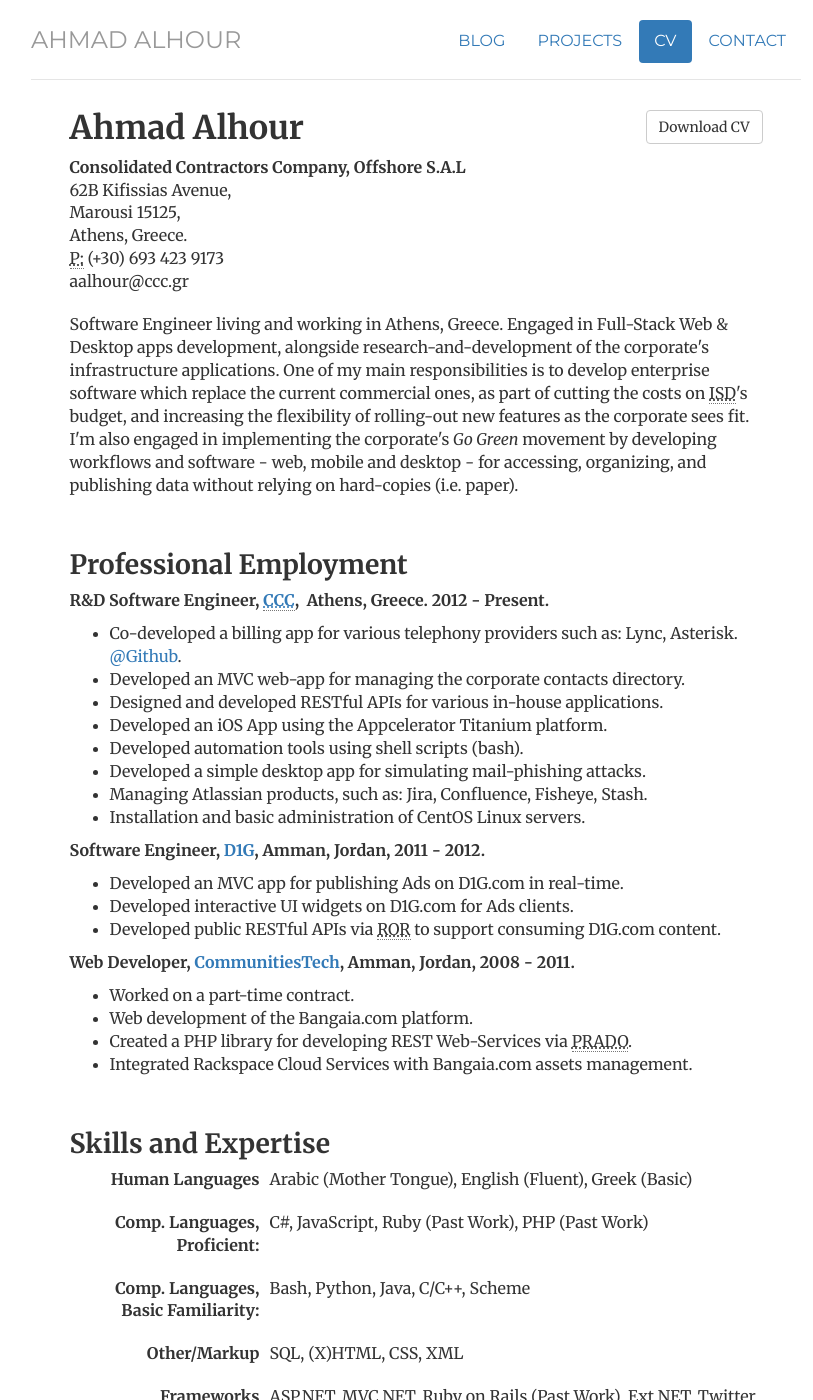
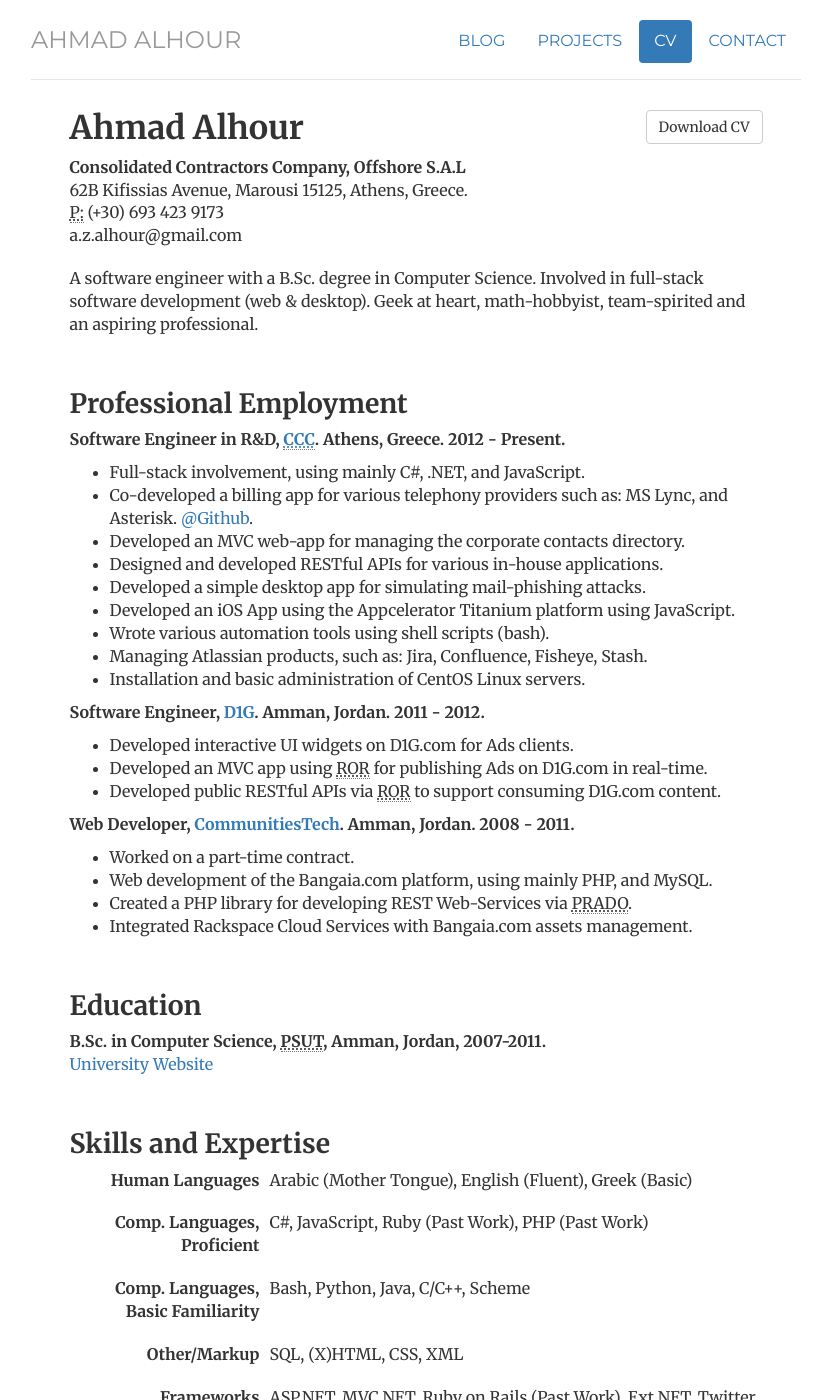
Before and after one commit to aalhour/aalhour.github.io, a Jekyll site: the page built from cv/index.html, in a window 1280 px wide and 1400 px high. Shown: the whole window, without its empty margins (224-1037 px from the left). Built offline with Jekyll 4.4.1, drawn with Linux system fonts in a browser that asks for light colours; some of the changed text lies outside the part shown.

Commit message:
Text updates.

```diff
--- a/cv/index.html
+++ b/cv/index.html
@@ -15,57 +15,66 @@
 		<h1><span itemprop="name">Ahmad Alhour</span></h1>
 		<address>
 			<span itemprop="affiliation"><strong>Consolidated Contractors Company, Offshore S.A.L</strong><br></span>
-			62B Kifissias Avenue,<br/>
-			Marousi 15125,<br/>
-			Athens, Greece.<br/>
+			62B Kifissias Avenue, Marousi 15125, Athens, Greece.<br/>
 			<abbr title="Phone">P:</abbr> (+30) 693 423 9173<br>
-			<span class="obfuscate">rg.ccc@ruohlaa</span>
+			<span class="obfuscate">moc.liamg@ruohla.z.a</span>
 		</address>
 	</div>
 
-	<p>Software Engineer living and working in Athens, Greece. Engaged in Full-Stack Web &amp; Desktop apps development, alongside research-and-development of the corporate's infrastructure applications. One of my main responsibilities is to develop enterprise software which replace the current commercial ones, as part of cutting the costs on <abbr title="Information Systems Department">ISD</abbr>'s budget, and increasing the flexibility of rolling-out new features as the corporate sees fit. I'm also engaged in implementing the corporate's <em>Go Green</em> movement by developing workflows and software - web, mobile and desktop - for accessing, organizing, and publishing data without relying on hard-copies (i.e. paper).</p>
+	<p>A software engineer with a B.Sc. degree in Computer Science. Involved in full-stack software development (web &amp; desktop). Geek at heart, math-hobbyist, team-spirited and an aspiring professional.</p>
 
 	<br/>
+
 	<!-- WORK HISTORY -->
-
 	<h2>Professional Employment</h2>
 
 	<!-- Employer -->
 	<p>
-		<strong>R&amp;D Software Engineer, <a target="_blank" href="http://www.ccc.me"><abbr title="Consolidated Contractors Company, offshore S.A.L">CCC</abbr></a>,&nbsp; Athens, Greece. 2012 - Present.</strong>
+		<strong>Software Engineer in R&amp;D, <a target="_blank" href="http://www.ccc.me"><abbr title="Consolidated Contractors Company, Offshore S.A.L">CCC</abbr></a>. Athens, Greece. 2012 - Present.</strong>
 	</p>
-
 	<ul>
-		<li>Co-developed a billing app for various telephony providers such as: Lync, Asterisk. <a target="_blank" href="https://github.com/Software-Repos/iBill">@Github</a>.</li>
+		<li>Full-stack involvement, using mainly C#, .NET, and JavaScript.</li>
+		<li>Co-developed a billing app for various telephony providers such as: MS Lync, and Asterisk. <a target="_blank" href="https://github.com/Software-Repos/iBill">@Github</a>.</li>
 		<li>Developed an MVC web-app for managing the corporate contacts directory.</a></li>
 		<li>Designed and developed RESTful APIs for various in-house applications.</li>
-		<li>Developed an iOS App using the Appcelerator Titanium platform.</li>
-		<li>Developed automation tools using shell scripts (bash).</li>
 		<li>Developed a simple desktop app for simulating mail-phishing attacks.</li>
+		<li>Developed an iOS App using the Appcelerator Titanium platform using JavaScript.</li>
+		<li>Wrote various automation tools using shell scripts (bash).</li>
 		<li>Managing Atlassian products, such as: Jira, Confluence, Fisheye, Stash.</li>
 		<li>Installation and basic administration of CentOS Linux servers.</li>
 	</ul>
 
 	<!-- Employer -->
-	<p><strong>Software Engineer, <a target="_blank" href="http://www.d1g.com">D1G</a>, Amman, Jordan, 2011 - 2012.</strong></p>
+	<p><strong>Software Engineer, <a target="_blank" href="http://www.d1g.com">D1G</a>. Amman, Jordan. 2011 - 2012.</strong></p>
 	<ul>
-		<li>Developed an MVC app for publishing Ads on D1G.com in real-time.</li>
 		<li>Developed interactive UI widgets on D1G.com for Ads clients.</li>
+		<li>Developed an MVC app using <abbr title="Ruby On Rails">ROR</abbr> for publishing Ads on D1G.com in real-time.</li>
 		<li>Developed public RESTful APIs via <abbr title="Ruby On Rails">ROR</abbr> to support consuming D1G.com content.</li>
 	</ul>
 
 	<!-- Employer -->
-	<p><strong>Web Developer, <a target="_blank" href="http://www.communitiestech.com/">CommunitiesTech</a>, Amman, Jordan, 2008 - 2011.</strong></p>
+	<p><strong>Web Developer, <a target="_blank" href="http://www.communitiestech.com/">CommunitiesTech</a>. Amman, Jordan. 2008 - 2011.</strong></p>
 	<ul>
 		<li>Worked on a part-time contract.</li>
-		<li>Web development of the Bangaia.com platform.</li>
+		<li>Web development of the Bangaia.com platform, using mainly PHP, and MySQL.</li>
 		<li>Created a PHP library for developing REST Web-Services via <abbr title="PHP PRADO Framework">PRADO</abbr>.</li>
 		<li>Integrated Rackspace Cloud Services with Bangaia.com assets management.</li>
 	</ul>
 
+	<br/>
+
+	<!-- Education -->
+	<h2>Education</h2>
+
+	<p>
+		<strong>B.Sc. in Computer Science, <abbr title="Princess Sumaya University for Technology">PSUT</abbr>,&nbsp;Amman, Jordan, 2007-2011.</strong>
+		<br/>
+		<a target="_blank" href="http://www.psut.edu.jo/">University Website</a>
+	</p>
+
 	<br />
+
 	<!-- SKILLS -->
-
 	<h2>Skills and Expertise</h2>
 	<dl class="dl-horizontal">
 		<dt>Human Languages</dt>
@@ -73,12 +82,12 @@
 	</dl>
 
 	<dl class="dl-horizontal">
-		<dt>Comp. Languages,<br />Proficient:</dt>
+		<dt>Comp. Languages,<br />Proficient</dt>
 		<dd>C#, JavaScript, Ruby (Past Work), PHP (Past Work)</dd>
 	</dl>
 
 	<dl class="dl-horizontal">
-		<dt>Comp. Languages,<br />Basic Familiarity:</dt>
+		<dt>Comp. Languages,<br />Basic Familiarity</dt>
 		<dd>Bash, Python, Java, C/C++, Scheme</dd>
 	</dl>
 
@@ -108,39 +117,28 @@
 	</dl>
 
 	<br />
+
 	<!-- OPEN SOURCE -->
-
-	<h2>Open Sourced Projects</h2>
+	<h2>Open-Source Projects, and Contributions</h2>
 
 	<p><strong>C# Algorithms, <a target="_blank" href="https://github.com/aalhour/C-Sharp-Algorithms">@Github</a>.</strong></p>
 	<ul>
 		<li>
-			<p>A library that implements the standard Data Structures and Algorithms covered in a First Course on Algorithms and Data Structures in C#.</p>
+			<p>A class-library project of standard Data Structures and Algorithms implementations, written in C#.</p>
 		</li>
 	</ul>
 
-	<p><strong>Co-creator of iBill, <a target="_blank" href="https://github.com/Software-Repos/iBill">@Github</a>.</strong></p>
+	<p><strong>iBill, co-creator, <a target="_blank" href="https://github.com/Software-Repos/iBill">@Github</a>.</strong></p>
 	<ul>
 		<li>
-			<p>A multi-featured billing, invoicing and reporting application written in C# and ASP.NET. It manages distributed instances of the Microsoft Lync telephony services.</p>
+			<p>A multi-featured billing, invoicing and reporting app, written in C# and ASP.NET. Supports various telephony providers, such as: MS Lync, and Asterisk.</p>
 		</li>
 	</ul>
 
-	<p><strong>Co-creator of C# ORM, <a target="_blank" href="https://github.com/Software-Repos/ORM">@Github</a>.</strong></p>
+	<p><strong>C# ORM, co-creator, <a target="_blank" href="https://github.com/Software-Repos/ORM">@Github</a>.</strong></p>
 	<ul>
 		<li>
-			<p>A class-library project that implements a simple, light-weight, object-relational-mapper in C#. Provides a wide range of features for manipulating data and their database-relations.</p>
+			<p>A lightweight object-relational mapper, written in C#. Supports processing table-relations, and SQL queries construction.</p>
 		</li>
 	</ul>
-
-	<br/>
-	<!-- Education -->
-
-	<h2>Education</h2>
-
-	<p>
-		<strong>BS.c in Computer Science, <abbr title="Princess Sumaya University for Technology">PSUT</abbr>,&nbsp;Amman, Jordan, 2007-2011.</strong>
-		<br/>
-		<a target="_blank" href="http://www.psut.edu.jo/">University Website</a>
-	</p>
 </div>
--- a/index.html
+++ b/index.html
@@ -17,7 +17,7 @@
 	<div itemscope itemtype="http://data-vocabulary.org/Person" class="col-sm-8">
 		<p class="lead">Hi, I'm <span itemprop="name">Ahmad Alhour</span>.</p>
 
-		<p>I am a <span itemprop="title">full-stack software engineer</span>, living in <span itemprop="address" itemscope
+		<p>I am a <span itemprop="title">software engineer</span>, living in <span itemprop="address" itemscope
 	    itemtype="http://data-vocabulary.org/Address"> <span itemprop="region">Athens</span>, <span itemprop="country-name">Greece</span></span> and working for <a target="_blank" href="http://www.ccc.me"><abbr title="Consolidated Contractors Company, Offshore S.A.L">CCC</abbr></a> in the <abbr title="Research and Development">R&amp;D</abbr> Department.<p>
 	    <p>In my free time I like to enjoy music (read: partying), get to do some <a target="_blank" href="https://projecteuler.net/"><span itemprop="title">recreational programming/math</span></a>, and practice martial arts.</p>
 	</div>
```
Also changed, not shown: projects/index.html (+11 -13 lines), 1 other file.
